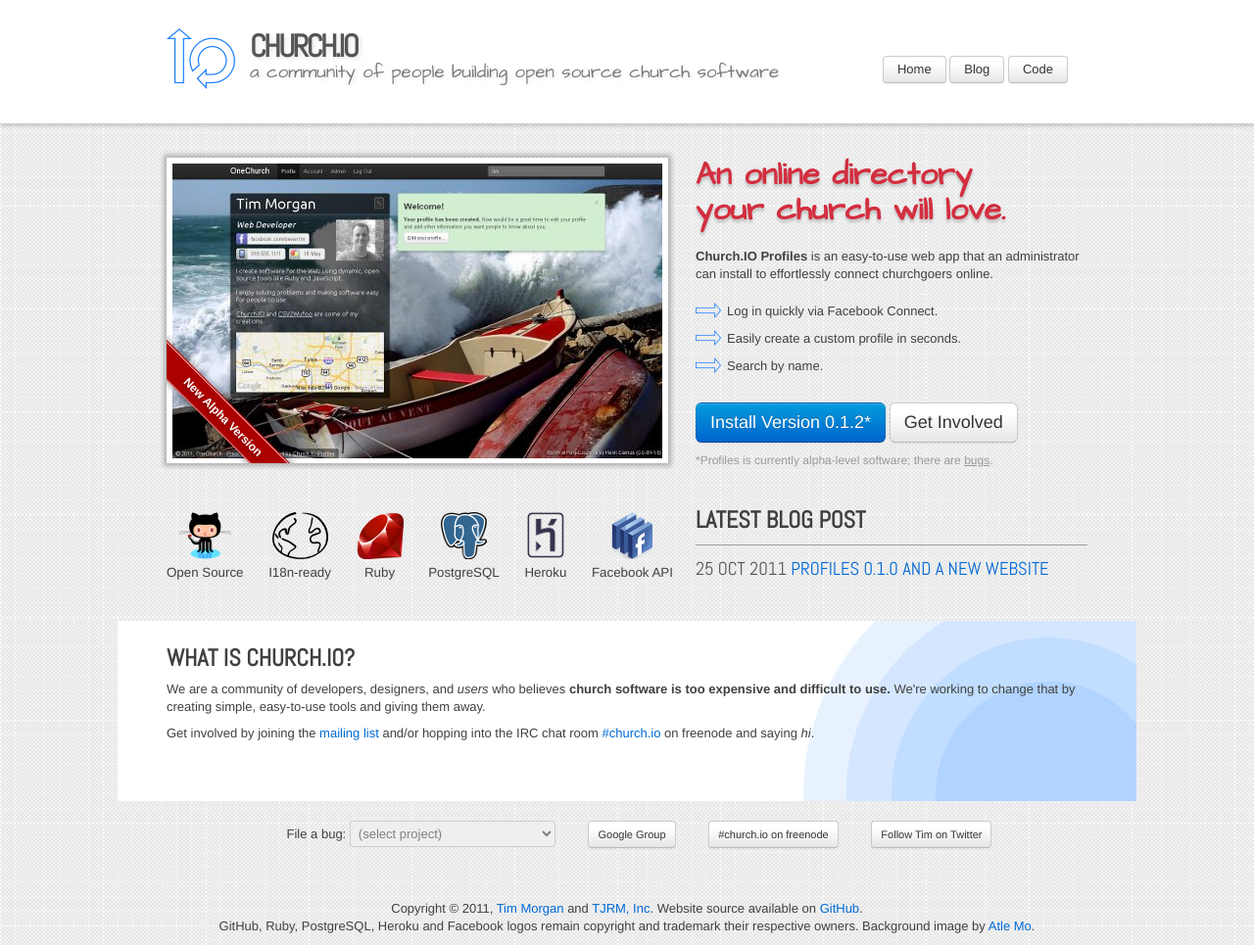
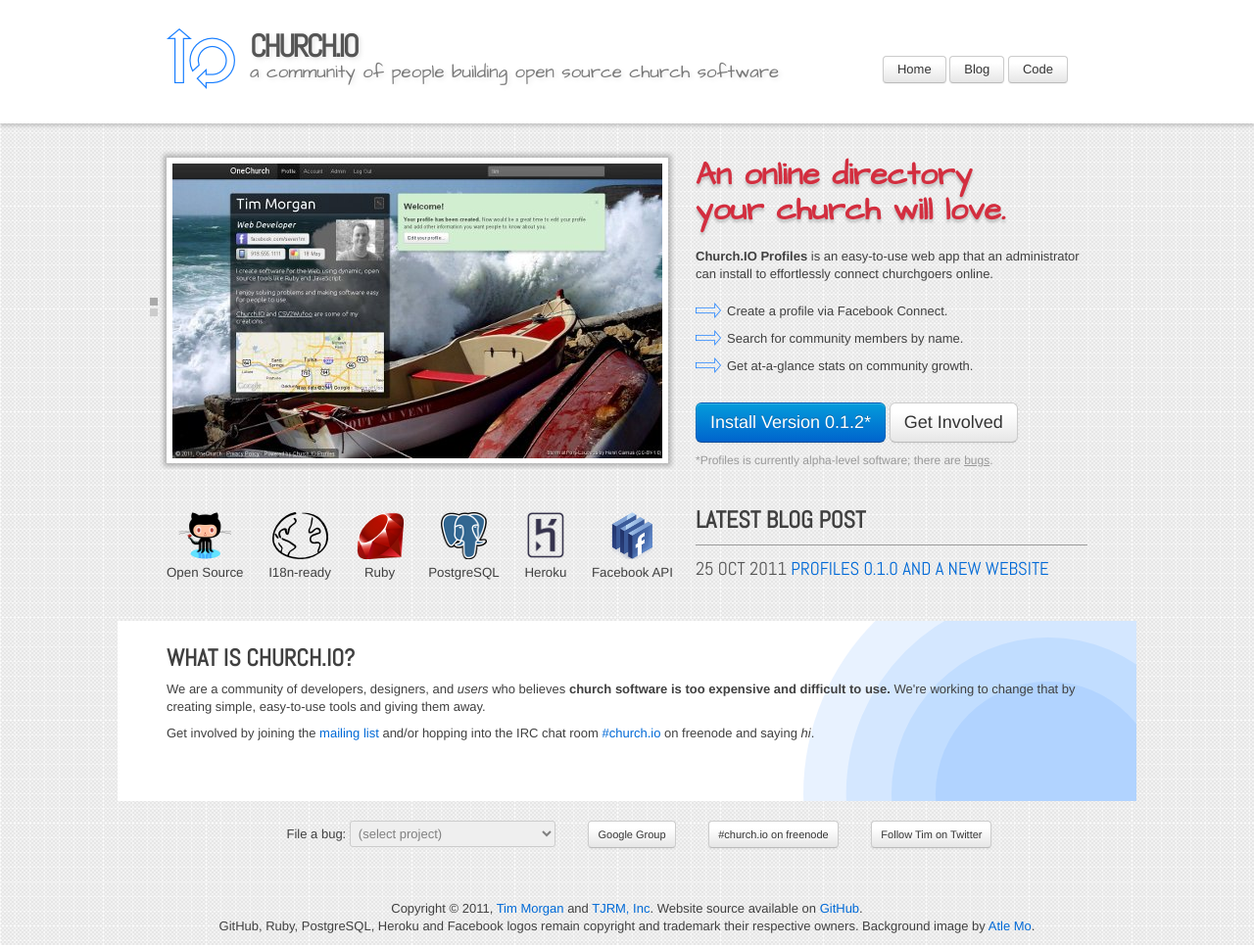
Before and after one commit to seven1m/old-churchio-website, a Jekyll site: the page built from index.html, in a window 1280 px wide. Shown: the whole page at 98% size. Built offline with Jekyll 4.4.1, drawn with Linux system fonts in a browser that asks for light colours; Markdown is read by kramdown in place of the engine named in the settings.

Commit message:
New screenshot and slideshow for Profiles 0.2.0

```diff
--- a/_layouts/default.html
+++ b/_layouts/default.html
@@ -6,6 +6,7 @@
       <meta name="description" content="{{ page.description }}" />
     {% endif %}
     <meta http-equiv="Content-Type" content="text/html; charset=UTF-8"/>
+    <meta http-equiv="X-UA-Compatible" content="IE=Edge,chrome=IE8">
     <link rel="stylesheet" media="screen" href="/stylesheets/bootstrap.min.css" type="text/css" />
     <link rel="stylesheet" media="screen" href="/stylesheets/screen.css" type="text/css" />
     <link href='http://fonts.googleapis.com/css?family=Abel|Architects+Daughter|Ubuntu+Mono' rel='stylesheet' type='text/css'>
--- a/index.html
+++ b/index.html
@@ -5,9 +5,21 @@
 
 <section class="row">
   <div class="span9">
-    <div class="screenshot">
-      <a href="/images/screenshots/profile.jpg"><img src="/images/screenshots/profile.small.jpg" alt="Church.IO Profiles - Profile Page"/></a>
-      <div class="ribbon"><a href="https://github.com/churchio/profiles">New Alpha Version</a></div>
+    <div id="slides">
+      <ul class="controls">
+        <li class="selected"></li>
+        <li></li>
+      </ul>
+      <div class="container">
+        <div class="tray">
+          <div class="screenshot slide">
+            <a href="/images/screenshots/profile.jpg"><img src="/images/screenshots/profile.small.jpg" alt="Church.IO Profiles - Profile Page"/></a>
+          </div>
+          <div class="screenshot slide">
+            <a href="/images/screenshots/dashboard.jpg"><img src="/images/screenshots/dashboard.small.jpg" alt="Church.IO Profiles - Admin Dashboard"/></a>
+          </div>
+        </div>
+      </div>
     </div>
   </div>
   <div class="span7">
@@ -21,9 +33,9 @@
     </p>
 
     <ul class="features">
-      <li>Log in quickly via Facebook Connect.</li>
-      <li>Easily create a custom profile in seconds.</li>
-      <li>Search by name.</li>
+      <li>Create a profile via Facebook Connect.</li>
+      <li>Search for community members by name.</li>
+      <li>Get at-a-glance stats on community growth.</li>
     </ul>
 
     <div class="get">
--- a/javascripts/app.js
+++ b/javascripts/app.js
@@ -9,3 +9,30 @@
   }
   return false;
 }
+
+SLIDESHOW_DELAY = 8000;
+SLIDE_HEIGHT = 332;
+
+var visibleSlide = 0;
+var slideshowTimeout;
+function advanceSlide() {
+  var slides = $('#slides .slide');
+  visibleSlide++
+  showSlide();
+  slideshowTimeout = setTimeout('advanceSlide()', SLIDESHOW_DELAY);
+}
+
+function showSlide() {
+  if(visibleSlide >= $('#slides .slide').length) visibleSlide = 0;
+  $('#slides .tray').css('top', '-' + (SLIDE_HEIGHT * visibleSlide) + 'px');
+  $('#slides .controls li').removeClass('selected').eq(visibleSlide).addClass('selected');
+}
+
+$(function() {
+  slideshowTimeout = setTimeout('advanceSlide()', SLIDESHOW_DELAY);
+  $('#slides .controls li').click(function(e) {
+    clearTimeout(slideshowTimeout);
+    visibleSlide++;
+    showSlide();
+  });
+});
--- a/stylesheets/screen.css
+++ b/stylesheets/screen.css
@@ -414,3 +414,61 @@
 .sidebar h3 {
   margin-top: 15px;
 }
+
+/* Slideshow ----------------- */
+#slides {
+  margin-top: -7px;
+  margin-left: -17px;
+  position: relative;
+}
+#slides .controls {
+  position: absolute;
+  left: 0;
+  top: 150px;
+  list-style: none;
+  margin: 0;
+  padding: 0;
+}
+#slides .controls li {
+  width: 8px;
+  height: 8px;
+  margin: 0 0 3px 0;
+  background-color: #ccc;
+  -moz-transition-property: background-color;
+  -webkit-transition-property: background-color;
+  -o-transition-property: background-color;
+  transition-property: background-color;
+  -moz-transition-duration: 0.5s;
+  -webkit-transition-duration: 0.5s;
+  -o-transition-duration: 0.5s;
+  transition-duration: 0.5s;
+}
+#slides .controls li.selected {
+  background-color: #aaa;
+}
+#slides .container {
+  position: relative;
+  left: 10px;
+  top: 0px;
+  height: 325px;
+  overflow: hidden;
+}
+#slides .tray {
+  position: absolute;
+  top: 0px;
+  -moz-transition-property: top;
+  -webkit-transition-property: top;
+  -o-transition-property: top;
+  transition-property: top;
+  -moz-transition-duration: 0.5s;
+  -webkit-transition-duration: 0.5s;
+  -o-transition-duration: 0.5s;
+  transition-duration: 0.5s;
+  -moz-transition-timing-function: ease-out;
+  -webkit-transition-timing-function: ease-out;
+  -o-transition-timing-function: ease-out;
+  transition-timing-function: ease-out;
+}
+#slides .slide {
+  margin: 7px 7px 20px 7px;
+}
```
Also changed, not shown: other parts of _layouts/default.html (+8 -0 lines), _sass/screen.scss (+41 -0 lines), images/screenshots/dashboard.jpg (added), images/screenshots/dashboard.small.jpg (added).
